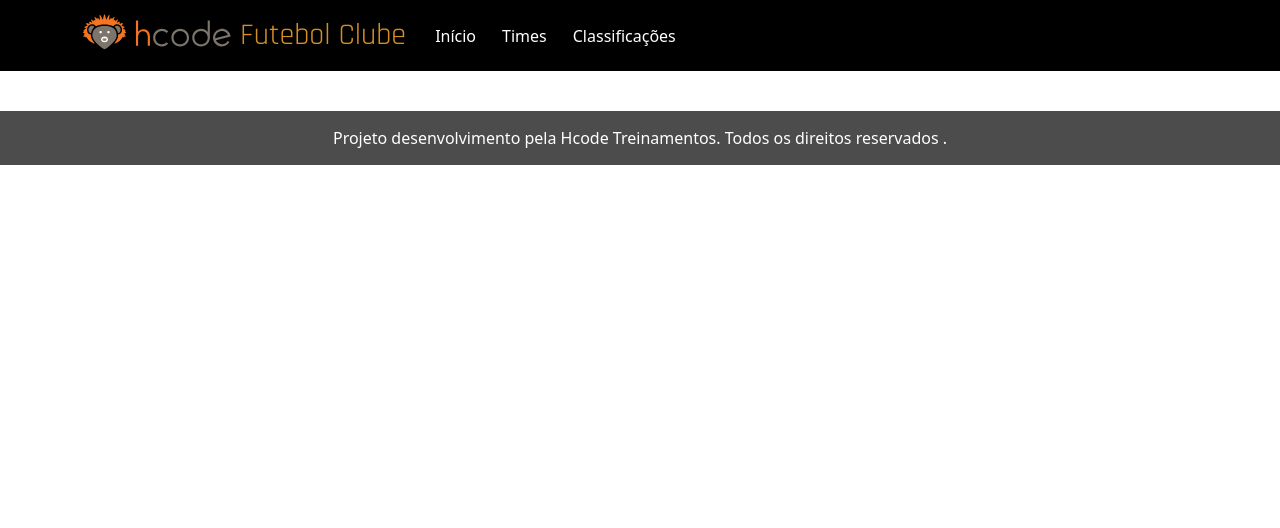
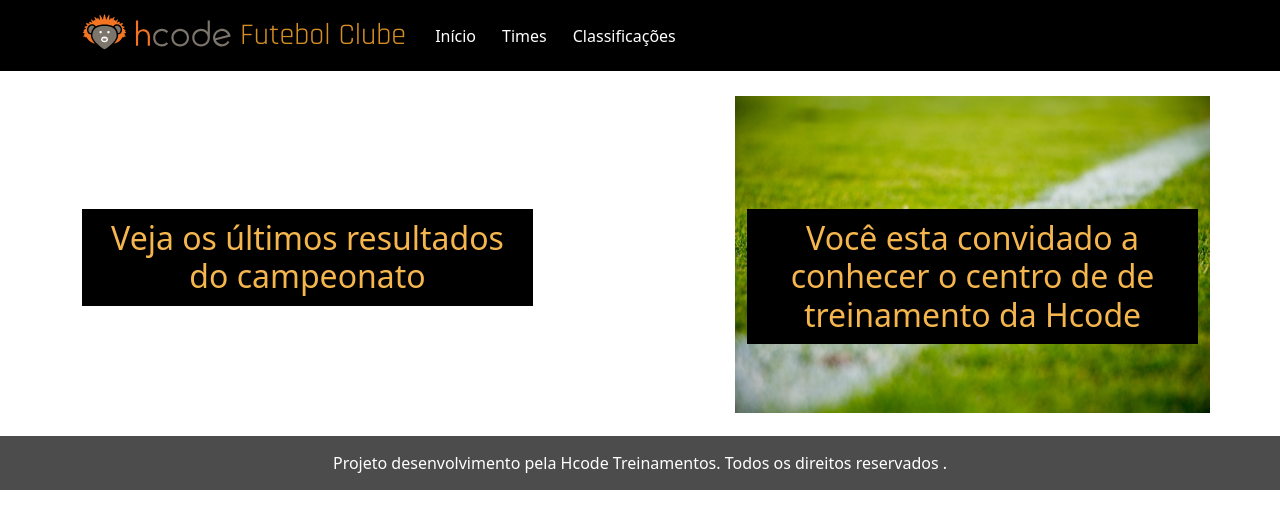
Before and after one commit to thaisquirino/hcode-FutebolClube, a Vue app: page / in a window 1280 px wide. Shown: the top 528 px of the page. Built offline with nearby package versions, Linux system fonts and the light colour scheme.

Commit message:
Criando o componente News

```diff
--- a/src/App.vue
+++ b/src/App.vue
@@ -1,19 +1,22 @@
 <template>
   <div id="app">
     <HcodeHeader />
+    <HcodeSection />
     <HcodeFooter />
   </div>
 </template>
 
 <script>
 import HcodeHeader from "./components/HcodeHeader.vue";
-import HcodeFooter from "./components/HcodeFooter";
+import HcodeFooter from "./components/HcodeFooter.vue";
+import HcodeSection from "./components/HcodeSection.vue";
 
 export default {
   name: "App",
   components: {
     HcodeHeader,
     HcodeFooter,
+    HcodeSection,
   },
 };
 </script>
--- /dev/null
+++ b/src/components/HcodeSection.vue
@@ -0,0 +1,17 @@
+<template>
+  <div>
+    <HcodeSectionBanner />
+  </div>
+</template>
+
+<script>
+import HcodeSectionBanner from "./HcodeSectionBanner.vue";
+export default {
+  components: {
+    HcodeSectionBanner,
+  },
+};
+</script>
+
+<style scoped>
+</style>
--- /dev/null
+++ b/src/components/HcodeSectionBanner.vue
@@ -0,0 +1,45 @@
+<template>
+  <section>
+    <div class="container">
+      <div class="row">
+        <div class="col-5 text-center principal-news">
+          <h2>Veja os últimos resultados do campeonato</h2>
+        </div>
+
+        <div class="col-5 offset-2 text-center principal-news">
+          <h2>
+            Você esta convidado a conhecer o centro de de treinamento da Hcode
+          </h2>
+        </div>
+      </div>
+    </div>
+  </section>
+</template>
+
+<script>
+</script>
+
+<style scoped>
+section {
+  margin-top: 25px;
+}
+.container .row {
+  height: 300px;
+}
+.container .row .col-5:first-chid {
+  background-color: rgba(0, 0, 0.5);
+  background-image: url("../assets/football.jpg");
+  background-repeat: no-repeat;
+  background-size: 100%;
+}
+.container .row .col-5:nth-child(2) {
+  background: url("../assets/football2.jpg") no-repeat;
+  background-size: 100%;
+}
+h2 {
+  margin: 25% 0;
+  color: #f6b64e;
+  background-color: rgba(0, 0, 0.4);
+  padding: 10px;
+}
+</style>
```
Also changed, not shown: src/assets/football.jpg (added), src/assets/football2.jpg (added).
